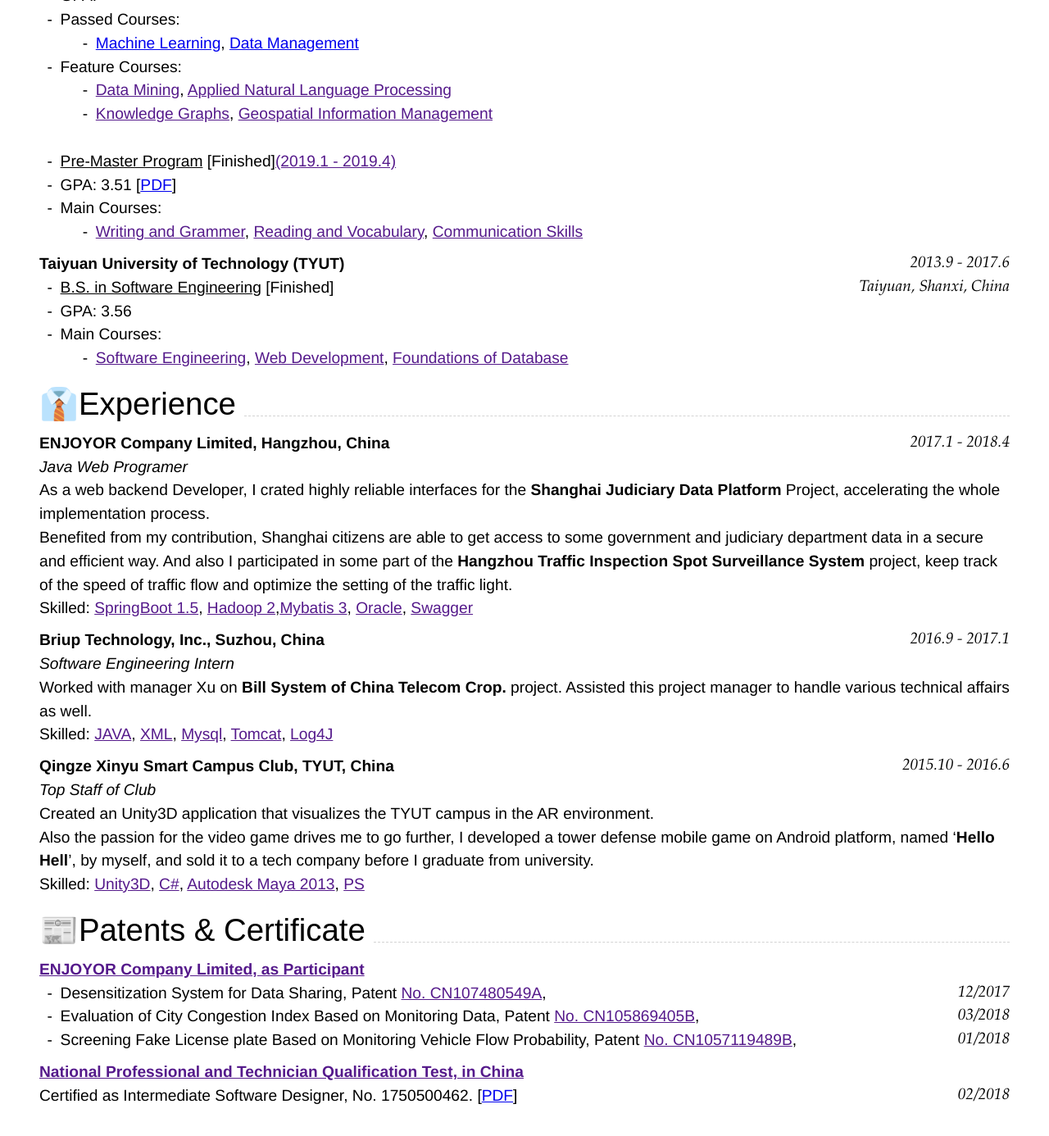
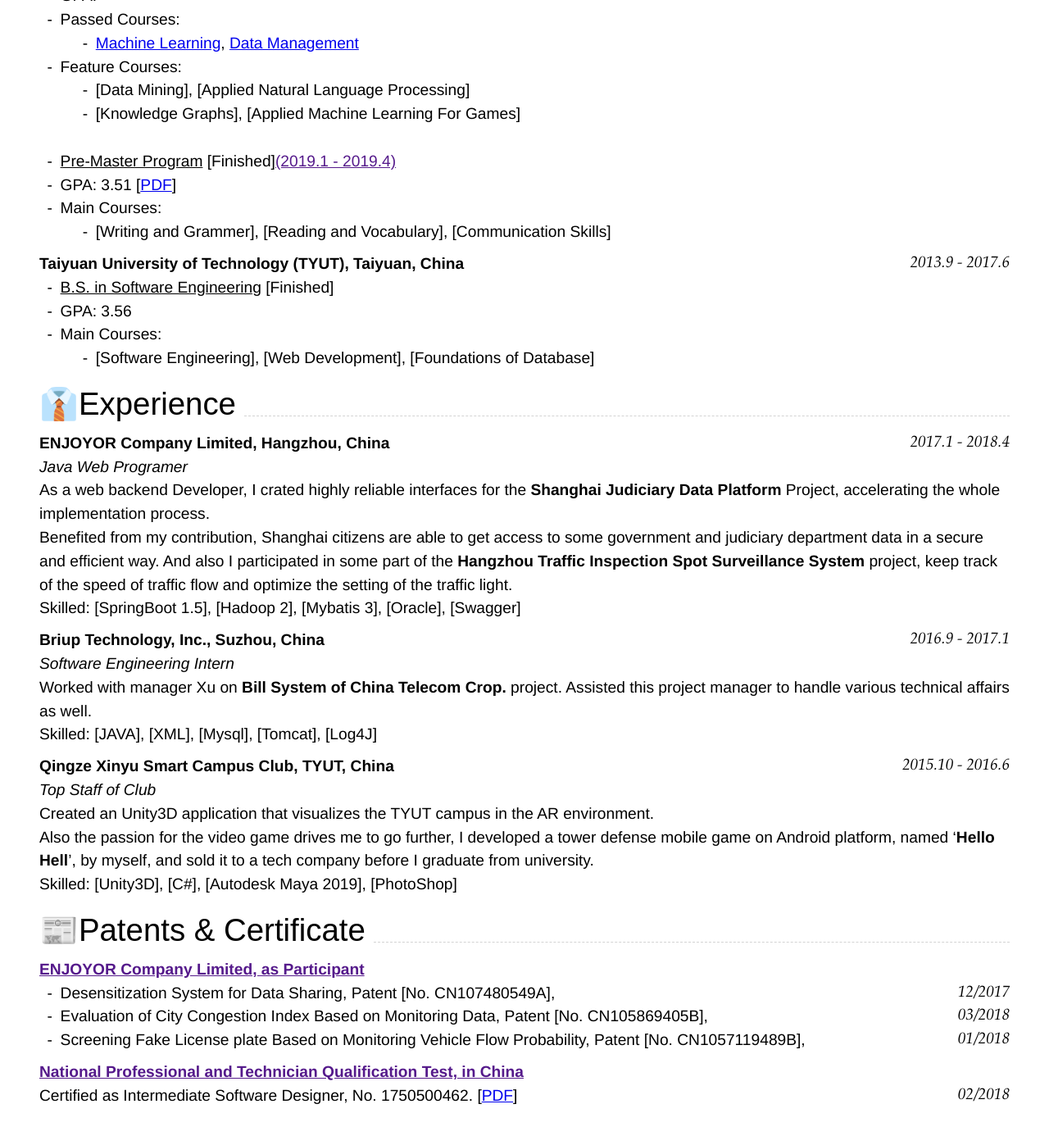
Before and after one commit to callmeorangecat/resume, a Jekyll site: the page built from index.md, in a window 1280 px wide and 1400 px high, scrolled down 510 px. Shown: the top 1386 px of the window at 82% size. Built offline with Jekyll 4.4.1, drawn with Linux system fonts in a browser that asks for light colours; some of the changed text lies outside the part shown.

````diff
--- a/index.md
+++ b/index.md
@@ -17,31 +17,27 @@ github:
 
 ## <span>&#127891;</span>Education
 
-### __University of Southern California (USC)__ `2019.8 - Current`
-```
-Los Angeles, CA
-```
+### __University of Southern California (USC), Los Angeles, USA__ `2019.8 - Current`
+
 - <u>M.S. in Applied Data Science</u> [Current]
 - GPA:
 - Passed Courses:
     - [Machine Learning](https://aaronyang2333.github.io/INF_552/), [Data Management](https://aaronyang2333.github.io/INF_551/)<br>
 - Feature Courses:
-    - [Data Mining](), [Applied Natural Language Processing]()
-    - [Knowledge Graphs](), [Geospatial Information Management]() <br>
+    - [Data Mining], [Applied Natural Language Processing]
+    - [Knowledge Graphs], [Applied Machine Learning For Games] <br>
 <br>
 - <u>Pre-Master Program</u>  [Finished][(2019.1 - 2019.4)]()
 - GPA: 3.51 [[PDF](assets/ia_grade.pdf)]
 - Main Courses:
-    - [Writing and Grammer](), [Reading and Vocabulary](), [Communication Skills]() <br>
+    - [Writing and Grammer], [Reading and Vocabulary], [Communication Skills] <br>
 
-### __Taiyuan University of Technology (TYUT)__ `2013.9 - 2017.6`
-```
-Taiyuan, Shanxi, China
-```
+### __Taiyuan University of Technology (TYUT), Taiyuan, China__ `2013.9 - 2017.6`
+
 - <u>B.S. in Software Engineering</u> [Finished]
 - GPA: 3.56
 - Main Courses:
-    - [Software Engineering](), [Web Development](), [Foundations of Database]() <br>
+    - [Software Engineering], [Web Development], [Foundations of Database] <br>
 
 ## <span>&#128084;</span>Experience
 
@@ -49,27 +45,27 @@ Taiyuan, Shanxi, China
 _Java Web Programer_<br>
 
 As a web backend Developer, I crated highly reliable interfaces for the __Shanghai Judiciary Data Platform__ Project, accelerating the whole implementation process. <br/>Benefited from my contribution, Shanghai citizens are able to get access to some government and judiciary department data in a secure and efficient way. And also I participated in some part of the __Hangzhou Traffic Inspection Spot Surveillance System__ project, keep track of the speed of traffic flow and optimize the setting of the traffic light. <br>
-Skilled: [SpringBoot 1.5](), [Hadoop 2](),[Mybatis 3](), [Oracle](), [Swagger]()
+Skilled: [SpringBoot 1.5], [Hadoop 2], [Mybatis 3], [Oracle], [Swagger]
 
 ### __Briup Technology, Inc., Suzhou, China__ `2016.9 - 2017.1`
 _Software Engineering Intern_<br>
 
 Worked with manager Xu on __Bill System of China Telecom Crop.__ project. Assisted this project manager to handle various technical affairs as well.<br>
-Skilled: [JAVA](), [XML](), [Mysql](), [Tomcat](), [Log4J]()
+Skilled: [JAVA], [XML], [Mysql], [Tomcat], [Log4J]
 
 ### __Qingze Xinyu Smart Campus Club, TYUT, China__ `2015.10 - 2016.6`
 _Top Staff of Club_<br>
 
 Created an Unity3D application that visualizes the TYUT campus in the AR environment.<br>
 Also the passion for the video game drives me to go further, I developed a tower defense mobile game on Android platform, named ‘__Hello Hell__’, by myself, and sold it to a tech company before I graduate from university.<br>
-Skilled: [Unity3D](), [C#](), [Autodesk Maya 2013](), [PS]()
+Skilled: [Unity3D], [C#], [Autodesk Maya 2019], [PhotoShop]
 
 ## <span>&#128240;</span>Patents & Certificate
 
 ### [__ENJOYOR Company Limited, as Participant__]()
-- Desensitization System for Data Sharing, Patent [No. CN107480549A](), `12/2017`<br>
-- Evaluation of City Congestion Index Based on Monitoring Data, Patent [No. CN105869405B](), `03/2018`<br>
-- Screening Fake License plate Based on Monitoring Vehicle Flow Probability, Patent [No. CN1057119489B](), `01/2018` <br>
+- Desensitization System for Data Sharing, Patent [No. CN107480549A], `12/2017`<br>
+- Evaluation of City Congestion Index Based on Monitoring Data, Patent [No. CN105869405B], `03/2018`<br>
+- Screening Fake License plate Based on Monitoring Vehicle Flow Probability, Patent [No. CN1057119489B], `01/2018` <br>
 
 ### [__National Professional and Technician Qualification Test, in China__]()
 Certified as Intermediate Software Designer, No. 1750500462. `02/2018` [[PDF](assets/nptq.pdf)]
````
Also changed, not shown: normal.md (deleted, +0 -67 lines), README.md.
